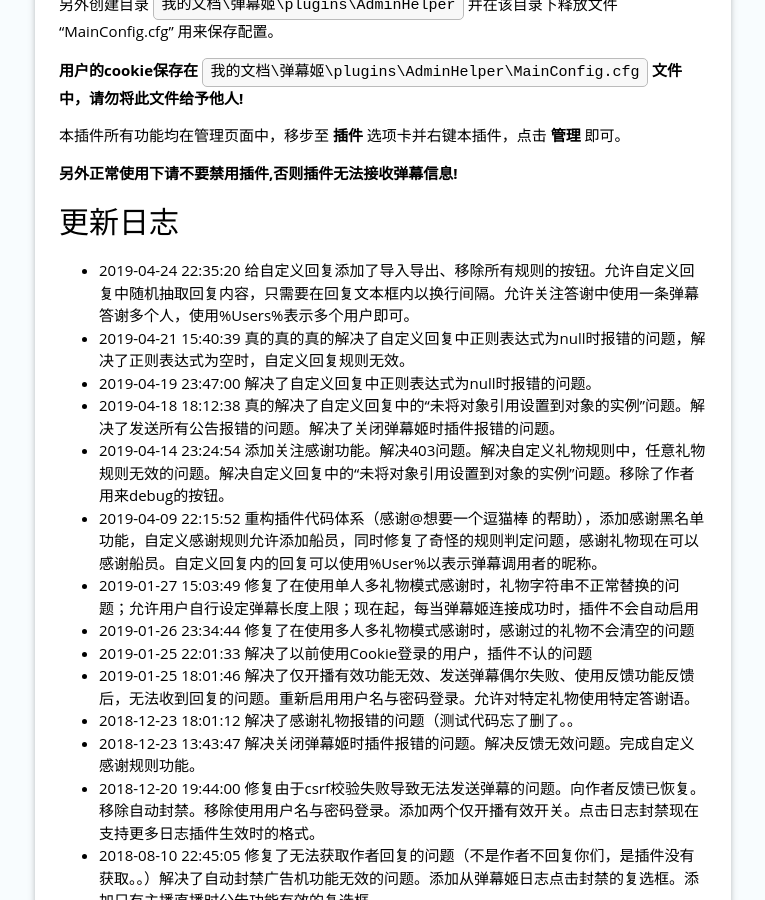
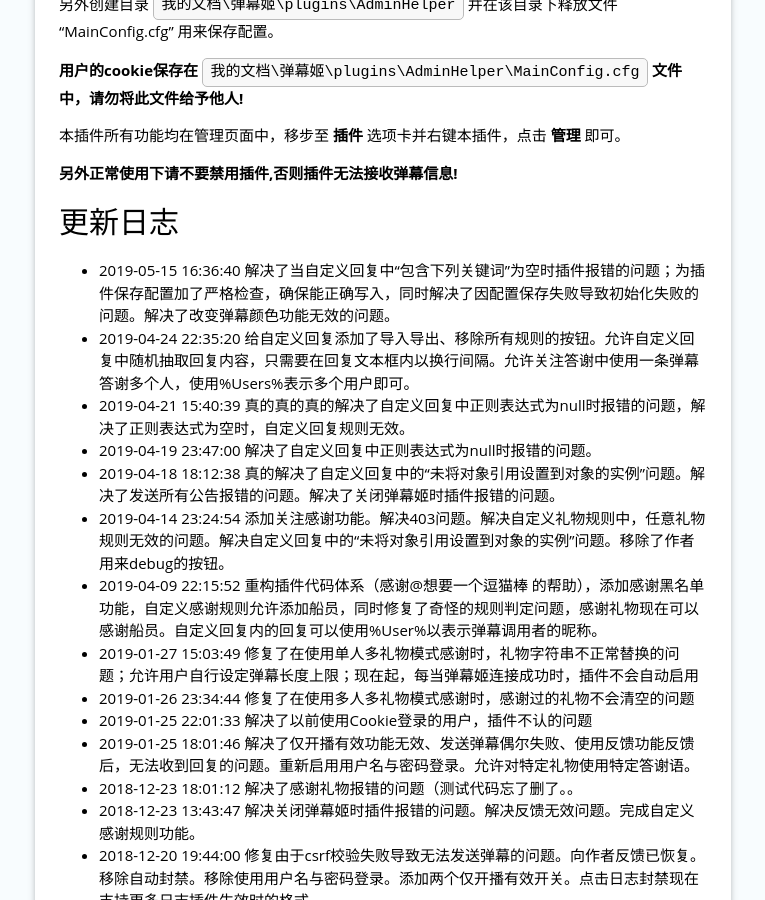
Before and after one commit to Bililive/www.danmuji.org, a Jekyll site: the page built from _plugin/AdminHelper.md, in a window 1280 px wide and 900 px high, scrolled down 1152 px. Shown: the whole window, without its empty margins (309-1074 px from the left). Built offline with Jekyll 4.4.1, drawn with Linux system fonts in a browser that asks for light colours; some of the changed text lies outside the part shown.

Commit message:
更新两款插件
房管助手重制版:解决了当自定义回复中“包含下列关键词”为空时插件报错的问题；为插件保存配置加了严格检查，确保能正确写入，同时解决了因配置保存失败导致初始化失败的问题。解决了改变弹幕颜色功能无效的问题。
本地网易云喵块:解决了网易云返回文件类型大小写不同导致插件无法正确辨识mp3文件的问题。

```diff
--- a/_plugin/AdminHelper.md
+++ b/_plugin/AdminHelper.md
@@ -5,10 +5,10 @@
 plugin_author: 起名废丶西井＆想要一个逗猫棒
 plugin_name: 房管助手重制版
 plugin_desc: 房管必备
-plugin_version: 1.2.5
-plugin_update_datetime: 2019-04-24 22:35:20 +0800
+plugin_version: 1.2.6
+plugin_update_datetime: 2019-05-15 16:36:40 +0800
 plugin_update_desc: |-
-  给自定义回复添加了导入导出、移除所有规则的按钮。允许自定义回复中随机抽取回复内容，只需要在回复文本框内以换行间隔。允许关注答谢中使用一条弹幕答谢多个人，使用%Users%表示多个用户即可。
+  解决了当自定义回复中“包含下列关键词”为空时插件报错的问题；为插件保存配置加了严格检查，确保能正确写入，同时解决了因配置保存失败导致初始化失败的问题。解决了改变弹幕颜色功能无效的问题。
 plugin_dllink: /resource/AdminHelper/AdminHelper.zip
 plugin_dlnote: 直接提取压缩包里的dll放进插件目录即可
 ---
@@ -55,6 +55,7 @@
 
 更新日志
 ---
+- 2019-05-15 16:36:40 解决了当自定义回复中“包含下列关键词”为空时插件报错的问题；为插件保存配置加了严格检查，确保能正确写入，同时解决了因配置保存失败导致初始化失败的问题。解决了改变弹幕颜色功能无效的问题。
 - 2019-04-24 22:35:20 给自定义回复添加了导入导出、移除所有规则的按钮。允许自定义回复中随机抽取回复内容，只需要在回复文本框内以换行间隔。允许关注答谢中使用一条弹幕答谢多个人，使用%Users%表示多个用户即可。
 - 2019-04-21 15:40:39 真的真的真的解决了自定义回复中正则表达式为null时报错的问题，解决了正则表达式为空时，自定义回复规则无效。
 - 2019-04-19 23:47:00 解决了自定义回复中正则表达式为null时报错的问题。
```
Also changed, not shown: _plugin/ExtendNetease_DGJModule.md (+4 -3 lines), 3 other files.
